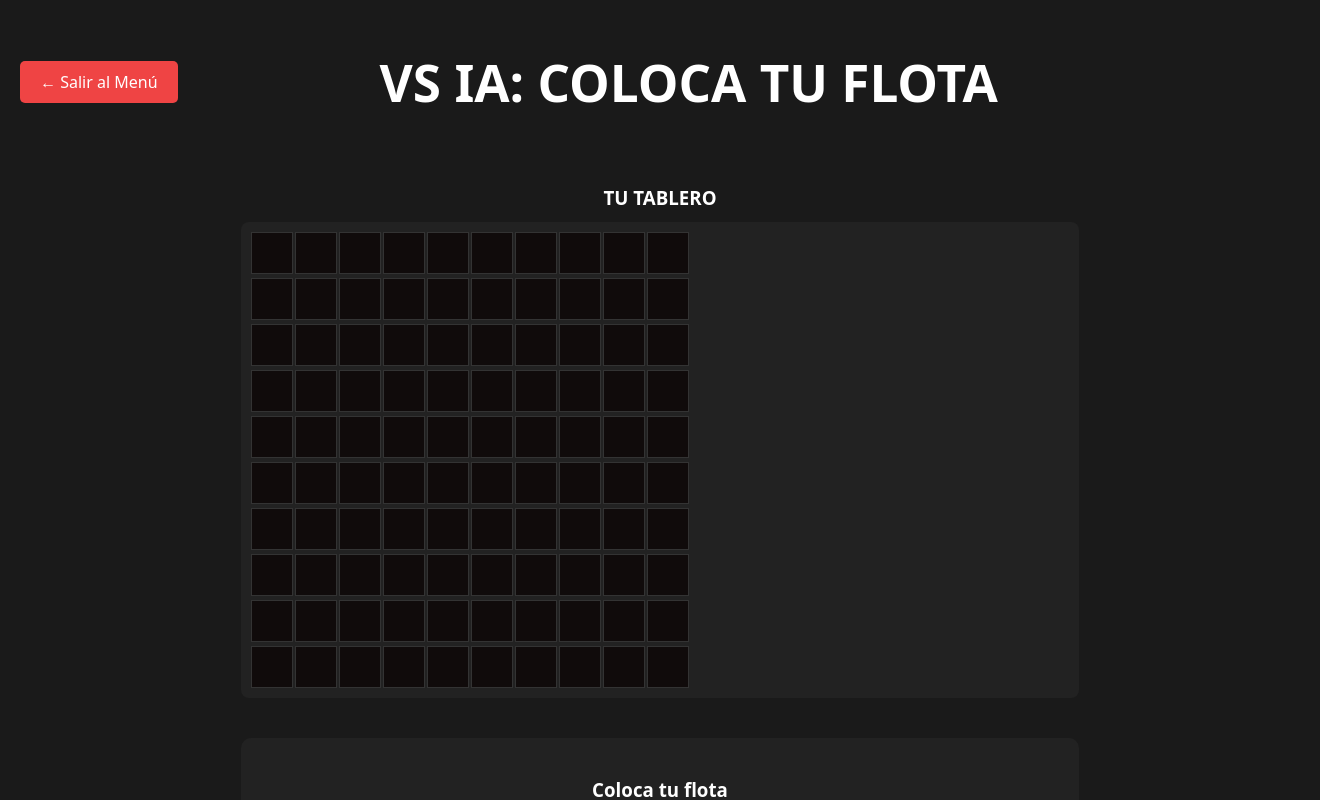
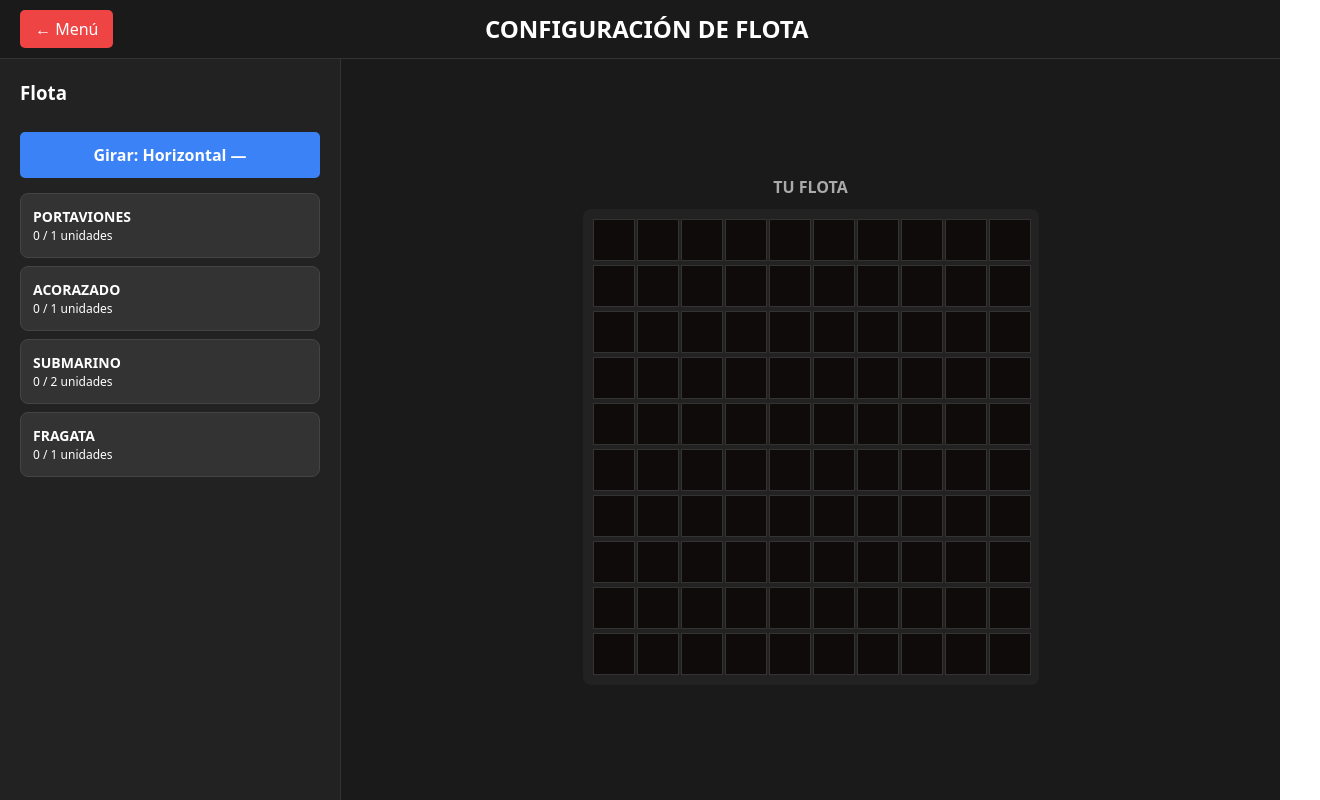
Before and after one commit to UNIZAR-30226-2026-13/Frontend, a React (Vite) app: page / in a window 1280 px wide. Both pictures are taken after a click on the button "JUGAR VS IA". Shown: the top 800 px of the page, 1320 px wide, since content can reach past the window. Built offline with nearby package versions, Linux system fonts and the light colour scheme.

Commit message:
Mejoras en la colocacion de barcos

```diff
--- a/src/components/barcos.jsx
+++ b/src/components/barcos.jsx
@@ -2,15 +2,35 @@ import { BARCOS } from '../constants/configuracion';
 
 function Barcos({ barcoSeleccionado, alSeleccionar, barcosColocados, orientacion, alCambiarOrientacion }) {
   return (
-    <div style={{ padding: '20px', background: '#222', borderRadius: '10px', color: 'white' }}>
-      <h3>Coloca tu flota</h3>
-      <button onClick={alCambiarOrientacion} style={{ marginBottom: '10px', padding: '5px' }}>
-        Orientación: {orientacion === 'H' ? 'Horizontal' : 'Vertical'}
+    <div style={{
+      display: 'flex',
+      flexDirection: 'column',
+      gap: '15px',
+      width: '100%'
+    }}>
+      <h3 style={{ margin: '0 0 10px 0' }}>Flota</h3>
+
+      <button
+        onClick={alCambiarOrientacion}
+        style={{
+          padding: '12px',
+          cursor: 'pointer',
+          background: '#3b82f6',
+          color: 'white',
+          border: 'none',
+          borderRadius: '5px',
+          fontWeight: 'bold'
+        }}
+      >
+        Girar: {orientacion === 'H' ? 'Horizontal —' : 'Vertical |'}
       </button>
 
-      <div style={{ display: 'flex', flexDirection: 'row', gap: '10px' }}>
+      <div style={{
+        display: 'flex',
+        flexDirection: 'column',
+        gap: '8px'
+      }}>
         {Object.values(BARCOS).map((barco) => {
-          // Comprobar si ya hemos colocado todos los barcos de este tipo
           const cantidadColocada = barcosColocados.filter(b => b.id === barco.id).length;
           const estaCompleto = cantidadColocada >= barco.cantidad;
 
@@ -19,16 +39,17 @@ function Barcos({ barcoSeleccionado, alSeleccionar, barcosColocados, orientacion
               key={barco.id}
               onClick={() => !estaCompleto && alSeleccionar(barco)}
               style={{
-                padding: '10px',
+                padding: '12px',
                 border: barcoSeleccionado?.id === barco.id ? '2px solid #3b82f6' : '1px solid #444',
-                backgroundColor: estaCompleto ? '#1a1a1a' : '#333',
+                backgroundColor: estaCompleto ? '#1a1a1a' : (barcoSeleccionado?.id === barco.id ? '#2d3748' : '#333'),
                 cursor: estaCompleto ? 'not-allowed' : 'pointer',
-                opacity: estaCompleto ? 0.5 : 1
+                borderRadius: '8px',
+                opacity: estaCompleto ? 0.4 : 1,
+                transition: 'all 0.2s'
               }}
             >
-              <strong>{barco.nombre}</strong> ({barco.tam} celdas)
-              <br />
-              {cantidadColocada} / {barco.cantidad}
+              <div style={{ fontWeight: 'bold', fontSize: '14px' }}>{barco.nombre}</div>
+              <div style={{ fontSize: '12px' }}>{cantidadColocada} / {barco.cantidad} unidades</div>
             </div>
           );
         })}
--- a/src/modos/modoIA.jsx
+++ b/src/modos/modoIA.jsx
@@ -3,41 +3,32 @@ import Tablero from '../components/tablero';
 import Barcos from '../components/barcos';
 import { BARCOS, TABLEROS, ESTADOS_CASILLAS } from '../constants/configuracion';
 
-// Usamos el valor del configuracion.js
 const TAM = TABLEROS.ESTANDAR_TAM;
 
-//Crear mapa
 const generarTabVacio = () => {
   return Array(TAM).fill(null).map(() => Array(TAM).fill(ESTADOS_CASILLAS.VACIO));
 };
 
 const generarTableroIA = () => {
   let nuevoTablero = Array(TAM).fill(null).map(() => Array(TAM).fill(ESTADOS_CASILLAS.VACIO));
-
-  // Recorremos los tipos de barcos definidos en configuracion.js
   Object.values(BARCOS).forEach(barcoConfig => {
-    // Colocamos la cantidad necesaria de cada barco (ej: 2 submarinos)
     for (let i = 0; i < barcoConfig.cantidad; i++) {
       let colocado = false;
       while (!colocado) {
         const orientacion = Math.random() > 0.5 ? 'H' : 'V';
         const f = Math.floor(Math.random() * TAM);
         const c = Math.floor(Math.random() * TAM);
-
-        // Validar si cabe y no choca
         let cabe = true;
         const celdas = [];
         for (let j = 0; j < barcoConfig.tam; j++) {
           const fD = orientacion === 'V' ? f + j : f;
           const cD = orientacion === 'H' ? c + j : c;
-
           if (fD >= TAM || cD >= TAM || nuevoTablero[fD][cD] !== ESTADOS_CASILLAS.VACIO) {
             cabe = false;
             break;
           }
           celdas.push([fD, cD]);
         }
-
         if (cabe) {
           celdas.forEach(([fd, cd]) => nuevoTablero[fd][cd] = ESTADOS_CASILLAS.BARCO);
           colocado = true;
@@ -58,63 +49,69 @@ function modoIA({alSalir}) {
   const [barcoSeleccionado, setBarcoSeleccionado] = useState(null);
   const [orientacion, setOrientacion] = useState('H');
   const [barcosColocados, setBarcosColocados] = useState([]);
+  const [celdasSombra, setCeldasSombra] = useState([]);
 
-  //Ver si alguno ha ganado
   const ganoYo = !enemigos.flat().includes(ESTADOS_CASILLAS.BARCO);
   const ganaIA = !mios.flat().includes(ESTADOS_CASILLAS.BARCO);
   const fin = fase === 'JUGANDO' && (ganoYo || ganaIA);
 
-  // useEffect reacciona al cambo de turno
   useEffect(() => {
     if (fase === 'JUGANDO' && !turnoMio && !fin) {
       const timer = setTimeout(() => {
         let f, c;
-
         do {
             f = Math.floor(Math.random()*TAM);
             c = Math.floor(Math.random()*TAM);
-        }while (mios[f][c] === ESTADOS_CASILLAS.TOCADO || mios[f][c] == ESTADOS_CASILLAS.AGUA);
+        } while (mios[f][c] === ESTADOS_CASILLAS.TOCADO || mios[f][c] === ESTADOS_CASILLAS.AGUA);
 
         const nuevo = mios.map(fila => [...fila]);
         const acierto = nuevo[f][c] === ESTADOS_CASILLAS.BARCO;
-        nuevo[f][c] = acierto ? ESTADOS_CASILLAS.TOCADO : ESTADOS_CASILLAS.AGUA; //Si acierta se pone en tocado sino en agua
+        nuevo[f][c] = acierto ? ESTADOS_CASILLAS.TOCADO : ESTADOS_CASILLAS.AGUA;
 
-        Mios(nuevo); // Actualizar tablero
-        if (!acierto) TurnoMio(true); // Solo cambio turno si falla
-      }, 1500); // Ponemos algo de tiempo de epsera para q no sea caotico
+        Mios(nuevo);
+        if (!acierto) TurnoMio(true);
+      }, 1500);
       return () => clearTimeout(timer);
     }
-  }, [turnoMio, mios, fin, fase]); // Al depender de mios si acierta repite disparo
+  }, [turnoMio, mios, fin, fase]);
 
-  // Mis disparos
   const disparar = (f, c) => {
     if (fase !== 'JUGANDO' || !turnoMio || fin || enemigos[f][c] > 1) return;
-
     const nuevo = enemigos.map(fila => [...fila]);
     const acierto = nuevo[f][c] === ESTADOS_CASILLAS.BARCO;
     nuevo[f][c] = acierto ? ESTADOS_CASILLAS.TOCADO : ESTADOS_CASILLAS.AGUA;
-
     Enemigos(nuevo);
     if (!acierto) TurnoMio(false);
   };
 
+  const manejarHover = (f, c) => {
+    if (fase !== 'COLOCANDO' || !barcoSeleccionado) {
+      setCeldasSombra([]);
+      return;
+    }
+    const nuevasCeldas = [];
+    for (let i = 0; i < barcoSeleccionado.tam; i++) {
+      const filaD = orientacion === 'V' ? f + i : f;
+      const colD = orientacion === 'H' ? c + i : c;
+      if (filaD < TAM && colD < TAM) {
+        nuevasCeldas.push(`${filaD}-${colD}`);
+      }
+    }
+    setCeldasSombra(nuevasCeldas);
+  };
+
   const colocarBarco = (f, c) => {
     if (!barcoSeleccionado || fase !== 'COLOCANDO') return;
-
     const nuevoTablero = mios.map(fila => [...fila]);
     const celdasAOCupar = [];
 
-    // calcular que celdas ocuparia
     for (let i = 0; i < barcoSeleccionado.tam; i++) {
       const filaD = orientacion === 'V' ? f + i : f;
       const colD = orientacion === 'H' ? c + i : c;
-
-      // ver si se sale del mapa
       if (filaD >= TAM || colD >= TAM) {
         alert("¡El barco se sale del tablero!");
         return;
       }
-      // ver si ya hay algo
       if (nuevoTablero[filaD][colD] !== ESTADOS_CASILLAS.VACIO) {
         alert("Casilla ocupada, elige otra posición.");
         return;
@@ -122,15 +119,14 @@ function modoIA({alSalir}) {
       celdasAOCupar.push([filaD, colD]);
     }
 
-    // colocar barco en el tablero
     celdasAOCupar.forEach(([fd, cd]) => {
       nuevoTablero[fd][cd] = ESTADOS_CASILLAS.BARCO;
     });
 
     Mios(nuevoTablero);
     setBarcosColocados([...barcosColocados, barcoSeleccionado]);
-    // limpio seleccion para obligar a elegir otro o el mismo de nuevo
     setBarcoSeleccionado(null);
+    setCeldasSombra([]);
   };
 
   const empezarBatalla = () => {
@@ -140,89 +136,111 @@ function modoIA({alSalir}) {
   };
 
   return (
-    <div style={{ textAlign: 'center',
-    background: '#1a1a1a',
-    color: 'white',
-    width: '100vw',
-    minHeight: '100vh',
-    padding: '20px',
-    display: 'flex',
-    flexDirection: 'column',
-    alignItems: 'center'
+    <div style={{
+      background: '#1a1a1a', color: 'white', width: '100vw', height: '100vh',
+      display: 'flex', flexDirection: 'column', overflow: 'hidden'
     }}>
-      {/*Botones para salir al menu y el titulo*/}
-      <div style={{width: '100%',
-        display: 'flex',
-        justifyContent: 'space-between',
-        alignItems: 'center',
-        marginBottom: '20px'
+
+      <header style={{
+        padding: '10px 20px', display: 'flex', justifyContent: 'space-between',
+        alignItems: 'center', borderBottom: '1px solid #333'
       }}>
-        <button onClick={alSalir} style={{background: '#ef4444',
-            color: 'white',
-            border: 'none',
-            padding: '10px 20px',
-            borderRadius: '5px',
-            cursor: 'pointer'}}>
+        <button onClick={alSalir} style={{
+          background: '#ef4444', color: 'white', border: 'none',
+          padding: '8px 15px', borderRadius: '5px', cursor: 'pointer'
+        }}>
+          ← Menú
+        </button>
+        <h2 style={{ margin: 0, fontSize: '1.5rem' }}>
+          {fase === 'COLOCANDO' ? "CONFIGURACIÓN DE FLOTA" : (fin ? "FIN DE PARTIDA" : (turnoMio ? "TU TURNO" : "TURNO IA..."))}
+        </h2>
+        <div style={{ width: '80px' }}></div>
+      </header>
 
-            ← Salir al Menú
+      <main style={{ display: 'flex', flex: 1, overflow: 'hidden' }}>
 
-        </button>
-        <h1>{fase === 'COLOCANDO' ? "VS IA: COLOCA TU FLOTA" : (fin ? "FIN DE PARTIDA" : (turnoMio ? "TU TURNO" : "TURNO IA..."))}</h1>
-        <div style={{width: '100px'}}></div> {/* Espaciador para centrar título */}
-      </div>
-
-      {fin && <button onClick={() => window.location.reload()} style={{padding: '10px'}}>Jugar otra vez</button>}
-
-      <div style={{
-        display: 'flex',
-        flexDirection: fase === 'COLOCANDO' ? 'column' : 'row',
-        alignsItems: 'center',
-        justifyContent: 'center',
-        gap: '40px',
-        transition: 'all 0.5s'
+        {fase === 'COLOCANDO' && (
+          <aside style={{
+            width: '300px', background: '#222', padding: '20px',
+            display: 'flex', flexDirection: 'column', justifyContent: 'space-between',
+            borderRight: '1px solid #333', overflowY: 'auto'
           }}>
-          <div style={{
-            transform: fase === 'JUGANDO' ? 'scale(0.8)' : 'scale(1)',
-            opacity: fase === 'JUGANDO' ? 0.7 : 1,
-            transition: 'all 0.5s'
-          }}>
-            <h3 style={{ marginBottom: '10px' }}>TU TABLERO</h3>
-            <Tablero cuadricula={mios} alDisparar={colocarBarco} esIA={false} />
-            </div>
-            {fase === 'JUGANDO' && (
-              <div style={{
-                transform: 'scale(1.1)',
-                transition: 'all 0.5s',
-                boxShadow: turnoMio ? '0 0 20px #3b82f6' : 'none',
-                borderRadius: '8px',
-              }}>
-                <h3 style={{ marginBottom: '10px' }}>TABLERO ENEMIGO</h3>
-                <Tablero cuadricula={enemigos} alDisparar={disparar} esIA={true} />
-              </div>
-            )}
-            {fase === 'COLOCANDO' && (
-              <>
             <Barcos
               barcoSeleccionado={barcoSeleccionado}
               alSeleccionar={setBarcoSeleccionado}
               barcosColocados={barcosColocados}
               orientacion={orientacion}
-                  alCambiarOrientacion={() => setOrientacion(orientacion === 'H' ? 'V' : 'H')}
+              alCambiarOrientacion={() => {
+                  setOrientacion(orientacion === 'H' ? 'V' : 'H');
+                  setCeldasSombra([]);
+                }}
             />
 
             {barcosColocados.length === Object.values(BARCOS).reduce((a, b) => a + b.cantidad, 0) && (
               <button
                 onClick={empezarBatalla}
-                    style={{ marginTop: '30px', padding: '15px 40px', fontSize: '18px', cursor: 'pointer',
-                      background: '#10b981', color: 'white', border: 'none', borderRadius: '8px', fontWeight: 'bold'
+                style={{
+                  marginTop: '20px', padding: '15px', fontSize: '16px', cursor: 'pointer',
+                  background: '#10b981', color: 'white', border: 'none',
+                  borderRadius: '8px', fontWeight: 'bold'
                 }}
               >
-                    ¡EMPEZAR BATALLA!
+                ¡LISTO PARA LUCHAR!
               </button>
             )}
-              </>
+          </aside>
         )}
+
+        <section style={{
+          flex: 1, display: 'flex', flexDirection: fase === 'COLOCANDO' ? 'column' : 'row',
+          alignItems: 'center', justifyContent: 'center', gap: '30px',
+          padding: '20px', position: 'relative'
+        }}>
+
+          <div style={{
+            transform: fase === 'JUGANDO' ? 'scale(0.85)' : 'scale(1)',
+            opacity: fase === 'JUGANDO' ? 0.7 : 1,
+            transition: 'all 0.5s', textAlign: 'center'
+          }}>
+            <h4 style={{ margin: '0 0 10px 0', color: '#aaa' }}>TU FLOTA</h4>
+            <Tablero
+                cuadricula={mios}
+                alDisparar={colocarBarco}
+                esIA={false}
+                celdasSombra={celdasSombra}
+                alEntrarCelda={manejarHover}
+                alSalirTablero={() => setCeldasSombra([])}
+            />
           </div>
+
+          {fase === 'JUGANDO' && (
+            <div style={{
+              transform: 'scale(1.1)', transition: 'all 0.5s',
+              boxShadow: turnoMio ? '0 0 20px #3b82f6' : 'none',
+              borderRadius: '8px', textAlign: 'center'
+            }}>
+              <h4 style={{ margin: '0 0 10px 0', color: '#3b82f6' }}>OCÉANO ENEMIGO</h4>
+              <Tablero cuadricula={enemigos} alDisparar={disparar} esIA={true} />
+            </div>
+          )}
+
+          {fin && (
+            <div style={{
+              position: 'absolute', top: 0, left: 0, width: '100%', height: '100%',
+              background: 'rgba(0,0,0,0.85)', display: 'flex', flexDirection: 'column',
+              justifyContent: 'center', alignItems: 'center', zIndex: 10
+            }}>
+              <h2 style={{ fontSize: '3rem' }}>{ganoYo ? "¡VICTORIA!" : "DERROTA..."}</h2>
+              <button onClick={() => window.location.reload()} style={{
+                padding: '15px 30px', fontSize: '1.2rem', cursor: 'pointer',
+                background: '#3b82f6', color: 'white', border: 'none', borderRadius: '5px'
+              }}>
+                Jugar otra vez
+              </button>
+            </div>
+          )}
+        </section>
+      </main>
     </div>
   );
 }
```
Also changed, not shown: src/components/celda.jsx (+12 -8 lines), src/components/tablero.jsx (+9 -3 lines). Lines whose indentation alone changed are shown as unchanged.
